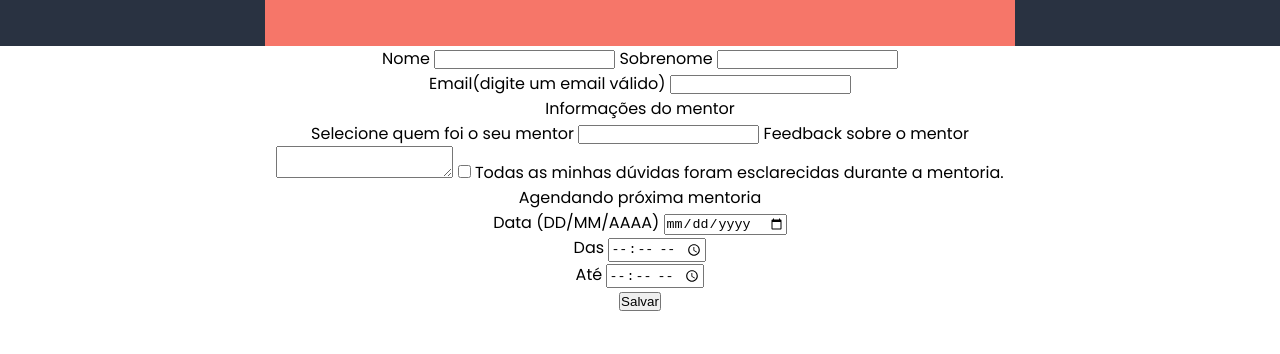
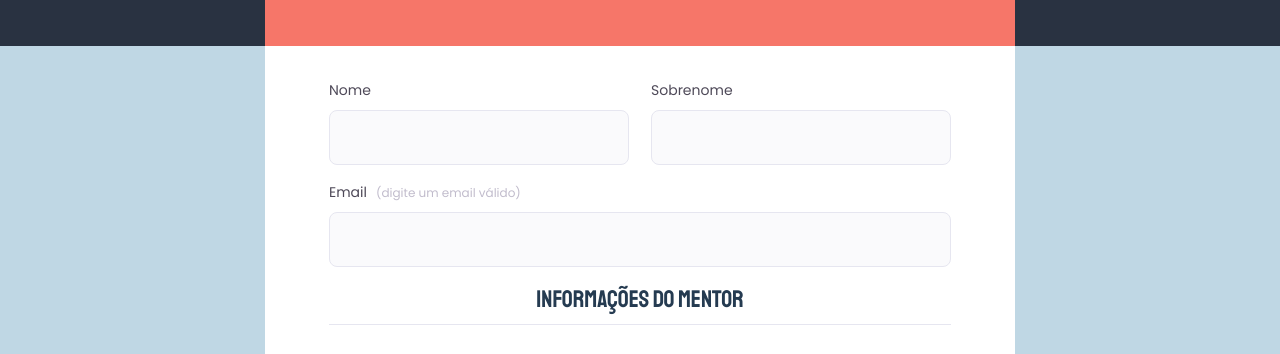
Before and after one commit to dev-rafael92as/explorerRocketseat, a plain HTML site: page desafio02-Stage03/index.html in a window 1280 px wide. Shown: the part 419-773 px from the top of the page. Drawn offline with Linux system fonts and the light colour scheme.

Commit message:
Finalização Projeto

```diff
--- a/desafio02-Stage03/assets/style.css
+++ b/desafio02-Stage03/assets/style.css
@@ -9,10 +9,13 @@
 :root {
     --bg-header: #293241;
     --bg-top: #F67669;
-    --bg-body: #E5E5E5;
+    --bg-body: #BFD7E4;
     --bg-form: #FFFFFF;
+    --bg-input: #FAFAFC;
+    --fc-b-input: #E6E6F0;
     --fc-legend: #253B51;
     --fc-text: #4E4958;
+    --fc-span: #C1BCCC;
 
     --ff-poppins:'Poppins', sans-serif;
     --ff-staatliches:'Staatliches', cursive;
@@ -24,6 +27,7 @@ body {
     font-size: 1.6rem;
     text-align: center;
     font-family: var(--ff-poppins);
+    background-color: var(--bg-body);
 }
 
 .bg-header {
@@ -38,7 +42,7 @@ body {
 
 .page {
     width: 75rem;
-    margin: 0 auto;
+    margin: 0 auto 40rem;
 }
 
 header h1 {
@@ -77,6 +81,110 @@ header p {
     color: var(--bg-form);
 }
 
+form {
+    padding: 3.2rem 6.4rem 6.4rem;
+    background-color: var(--bg-form);
+    border-radius: 0 0 2rem 2rem;
+}
+
 fieldset {
     border: none;
 }
+
+.container-name {
+    display: grid;
+    grid-template-columns: 1fr 1fr;
+    gap: 2.2rem;
+}
+
+label {
+    display: block;
+    font-weight: 400;
+    font-size: 1.4rem;
+    line-height: 2.4rem;
+    color: var(--fc-text);
+    text-align: start;
+    margin-bottom: 8px;
+}
+
+input, textarea{
+    background-color: var(--bg-input);
+    width: 100%;
+    height: 5.5rem;
+    border: 1px solid var(--fc-b-input);
+    border-radius: 8px;
+    padding: 1rem;
+    margin-bottom: 1.5rem;
+    display: block;
+}
+
+span {
+    font-weight: 400;
+    font-size: 1.2rem;
+    line-height: 2.0rem;
+    color: var(--fc-span);
+    margin-left: 9px;
+}
+
+legend {
+    font-weight: 400;
+    font-size: 2.4rem;
+    line-height: 3.4rem;
+    color: var(--fc-legend);
+    padding-bottom: 8px;
+    width: 100%;
+    margin-bottom: 3.2rem;
+    border-bottom:  1px solid #E6E6F0;
+    text-transform: uppercase;
+    font-family: var(--ff-staatliches);
+}
+
+#event-mentorName {
+    width: 30rem;
+}
+
+textarea {
+    height: 16.7rem;
+}
+
+.checkbox {
+    display: flex;
+    align-items: center;
+    margin-bottom: 3.6rem;
+}
+
+#event-doubts {
+    width: 2.4rem;
+    height: 2.4rem;
+    border-radius: 8px;
+    border: 1px solid #E6E6F0;
+    background-color: #FAFAFC;
+    margin: 0;
+}
+
+.checkbox label {
+    margin: 0 0 0 1rem;
+}
+
+.container-date {
+    display: grid;
+    grid-template-columns: 30rem 29rem;
+    gap: 3.2rem;
+}
+
+.container-data {
+    display: grid;
+    grid-template-columns: 1fr 1fr;
+    gap: 1rem;
+}
+
+.button {
+    margin: 4.8rem 0 0 0;
+    background-color: var(--bg-top);
+    font-weight: 400;
+    font-size: 2.0rem;
+    line-height: 2.6rem;
+    color: var(--bg-form);
+    font-family: var(--ff-staatliches);
+    padding: 1rem 0;
+}
--- a/desafio02-Stage03/index.html
+++ b/desafio02-Stage03/index.html
@@ -22,11 +22,14 @@
         <form action="">
             <fieldset>
                 <div class="container-name">
+                    <div>
                         <label for="event-name">Nome</label>
                         <input type="text" name="name" id="event-name">
-
+                    </div>
+                    <div>
                         <label for="event-lastName">Sobrenome</label>
                         <input type="text" name="lastName" id="event-lastName">
+                    </div>
                     </div>
                 <label for="event-email">Email<span>(digite um email válido)</span></label>
                 <input type="email" name="email" id="event-email">
@@ -39,13 +42,14 @@
 
                 <label for="event-feedback">Feedback sobre o mentor</label>
                 <textarea name="feedback" id="event-feedback"></textarea>
-
+                <div class="checkbox">
                     <input type="checkbox" name="event-doubts" id="event-doubts">
                     <label for="event-doubts">Todas as minhas dúvidas foram esclarecidas durante a mentoria.</label>
+                </div>
             </fieldset>
             <fieldset>
                 <legend>Agendando próxima mentoria</legend>
-
+                <div class="container-date">
                     <div>
                         <label for="event-date">Data <span>(DD/MM/AAAA)</span></label>
                         <input type="date" name="date" id="event-date">
@@ -60,8 +64,9 @@
                             <input type="time" name="dateTo" id="event-dateTo">
                         </div>
                     </div>
+                </div>
             </fieldset>
-            <input type="submit" value="Salvar">
+            <input class="button" type="submit" value="Salvar">
         </form>
     </div>
 </body>
```
Lines whose indentation alone changed are shown as unchanged.
